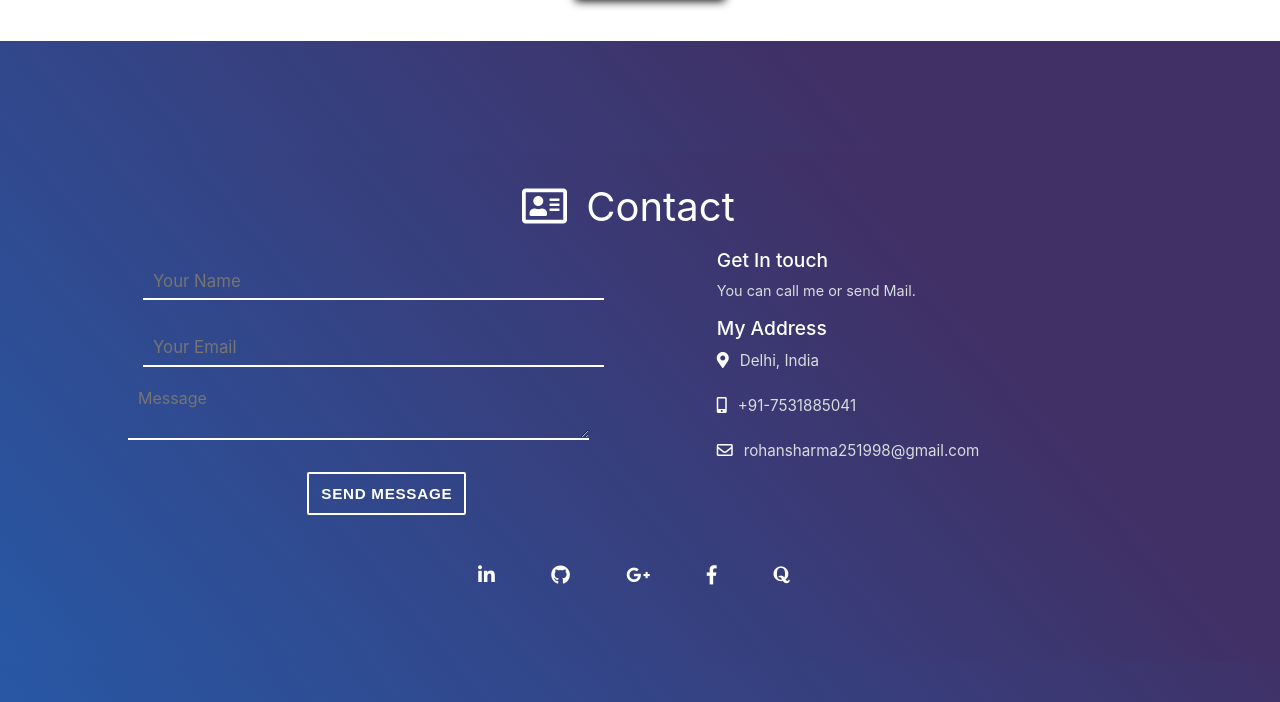
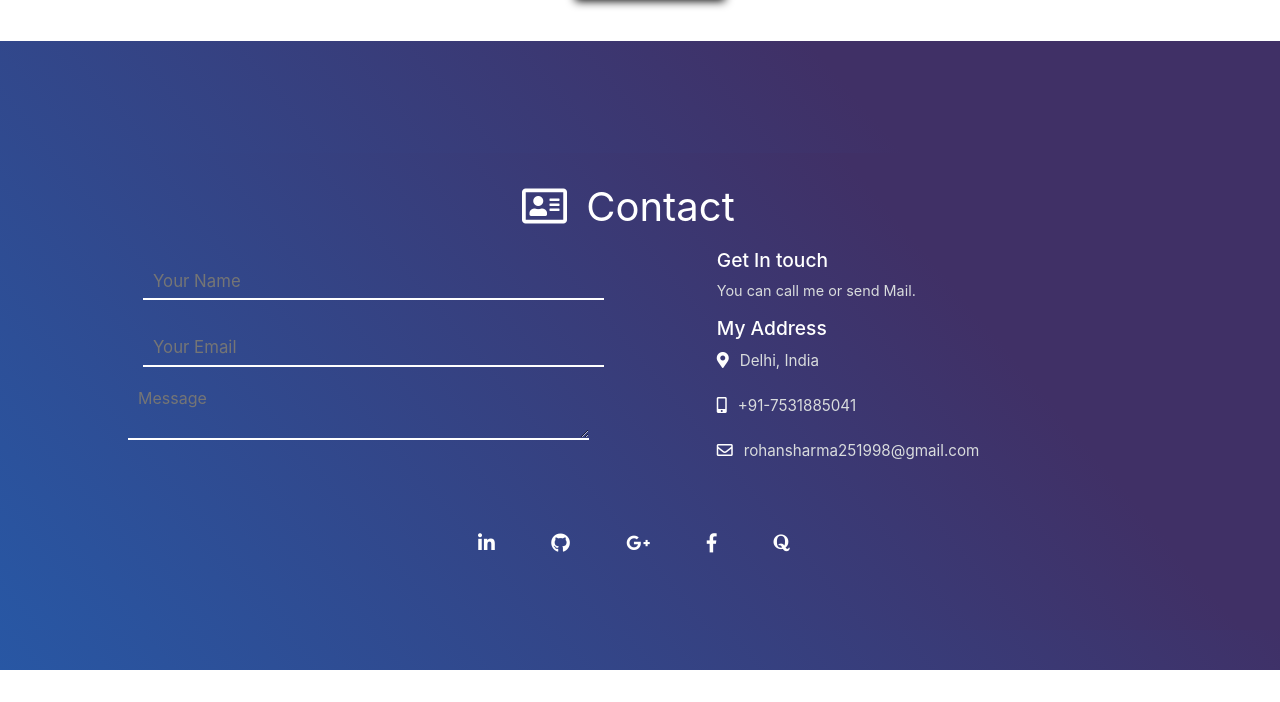
Before and after one commit to rohansharma06/Portfolio, a website: page index.html in a window 1280 px wide. Shown: the part 6756-7458 px from the top of the page. After the commit the page ends 7426 px from the top, so only its background shows below. Drawn offline with nearby package versions, Linux system fonts and the light colour scheme; files whose address does not match are found by name.

Commit message:
remove send msg btn

```diff
--- a/index.html
+++ b/index.html
@@ -739,7 +739,7 @@
                         <input id="input-name" name="name" type="text" placeholder="Your Name">
                         <input id="input-email" name="input-email" type="text" required placeholder="Your Email">
                         <textarea id="input-message" name="input-message" rows="2" cols=40 placeholder="Message"></textarea>
-                        <button class="sub-btn" type="submit" onclick="pageRefresh()">SEND MESSAGE</button>
+                        <!-- <button class="sub-btn" type="submit" onclick="pageRefresh()">SEND MESSAGE</button> -->
                     </form>
                 </div>
                 <div id="my-details-container">
```
